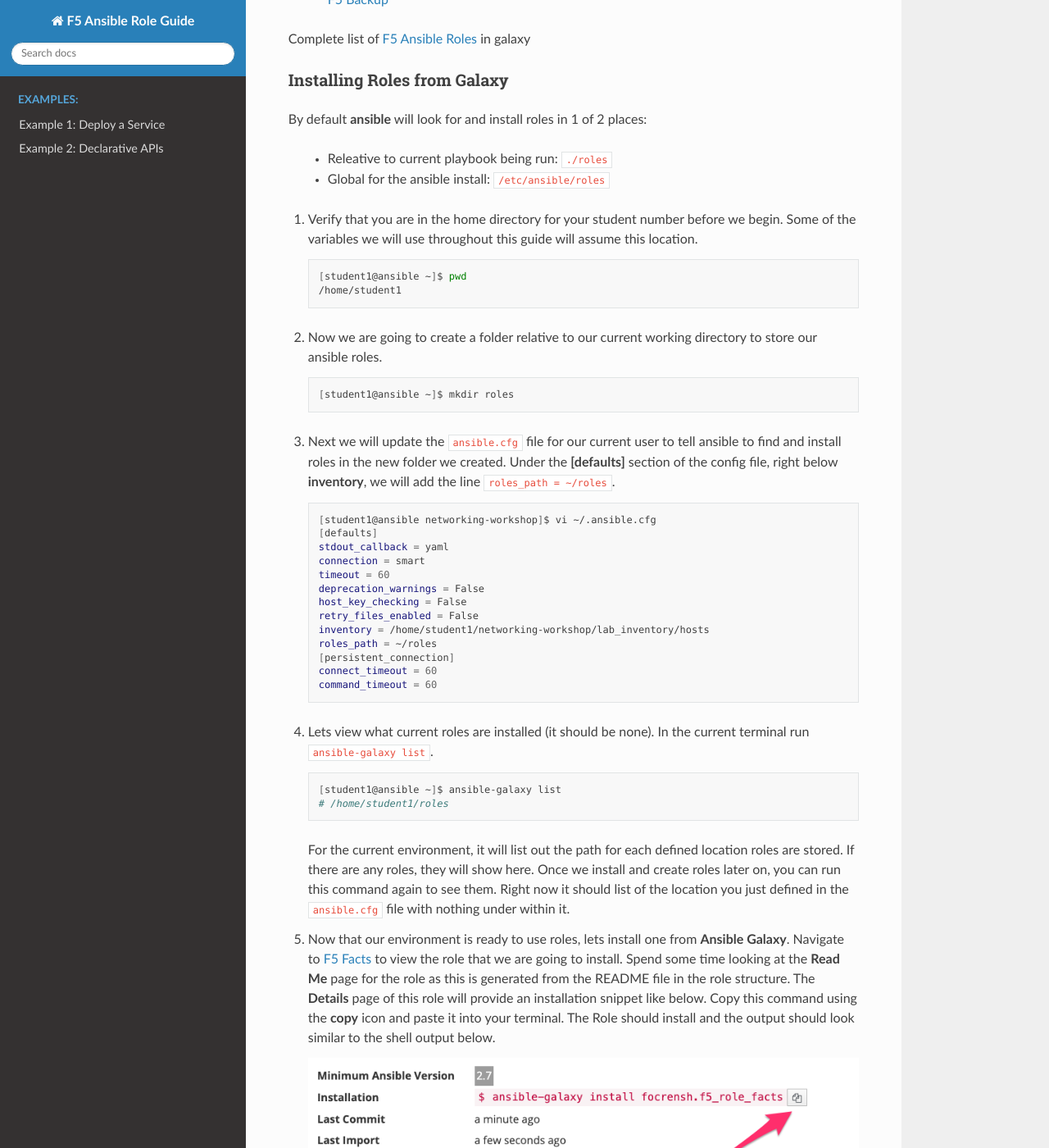
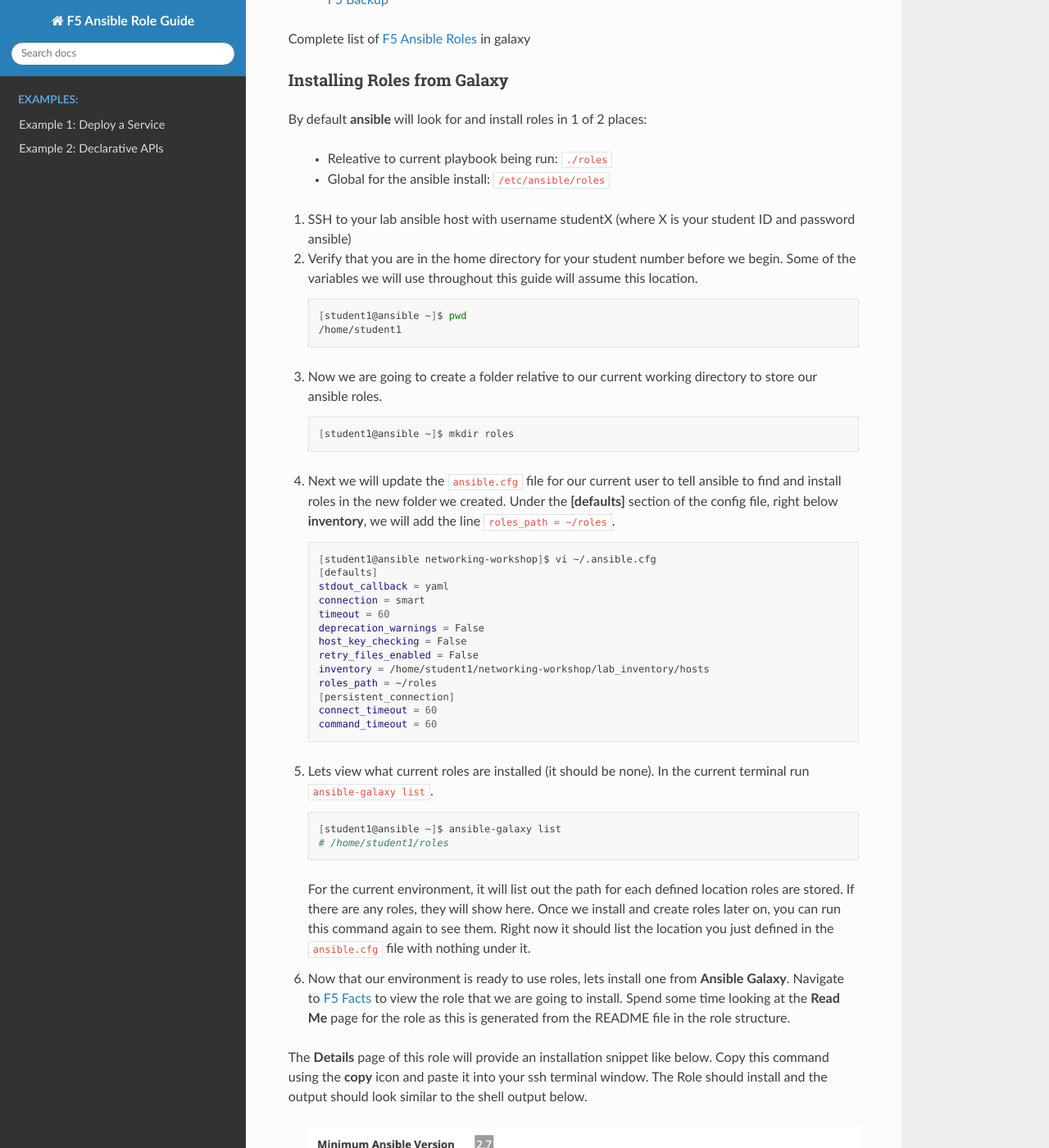
Before and after one commit to focrensh/role-lab, a Sphinx documentation site: the page built from docs/index.rst, in a window 1280 px wide and 1400 px high, scrolled down 3348 px. Shown: the whole window at 82% size. Built offline with Sphinx 7.4.7 and the Read the Docs theme 2.0.0, drawn with Linux system fonts in a browser that asks for light colours.

Commit message:
Update index.rst

```diff
--- a/docs/index.rst
+++ b/docs/index.rst
@@ -102,6 +102,8 @@
    - Releative to current playbook being run: ``./roles``
    - Global for the ansible install: ``/etc/ansible/roles``
 
+#. SSH to your lab ansible host with username studentX (where X is your student ID and password ansible)
+
 #. Verify that you are in the home directory for your student number before we begin. Some of the variables we will use throughout this guide will assume this location.
 
    .. code:: shell
@@ -140,9 +142,11 @@
       [student1@ansible ~]$ ansible-galaxy list
       # /home/student1/roles
 
-   For the current environment, it will list out the path for each defined location roles are stored. If there are any roles, they will show here. Once we install and create roles later on, you can run this command again to see them. Right now it should list of the location you just defined in the ``ansible.cfg`` file with nothing under within it.
+   For the current environment, it will list out the path for each defined location roles are stored. If there are any roles, they will show here. Once we install and create roles later on, you can run this command again to see them. Right now it should list the location you just defined in the ``ansible.cfg`` file with nothing under it.
 
-#. Now that our environment is ready to use roles, lets install one from **Ansible Galaxy**. Navigate to |f5rolefacts| to view the role that we are going to install. Spend some time looking at the **Read Me** page for the role as this is generated from the README file in the role structure. The **Details** page of this role will provide an installation snippet like below. Copy this command using the **copy** icon and paste it into your terminal. The Role should install and the output should look similar to the shell output below.
+#. Now that our environment is ready to use roles, lets install one from **Ansible Galaxy**. Navigate to |f5rolefacts| to view the role that we are going to install. Spend some time looking at the **Read Me** page for the role as this is generated from the README file in the role structure.
+
+The **Details** page of this role will provide an installation snippet like below. Copy this command using the **copy** icon and paste it into your ssh terminal window. The Role should install and the output should look similar to the shell output below.
 
    |role-install|
 
```
